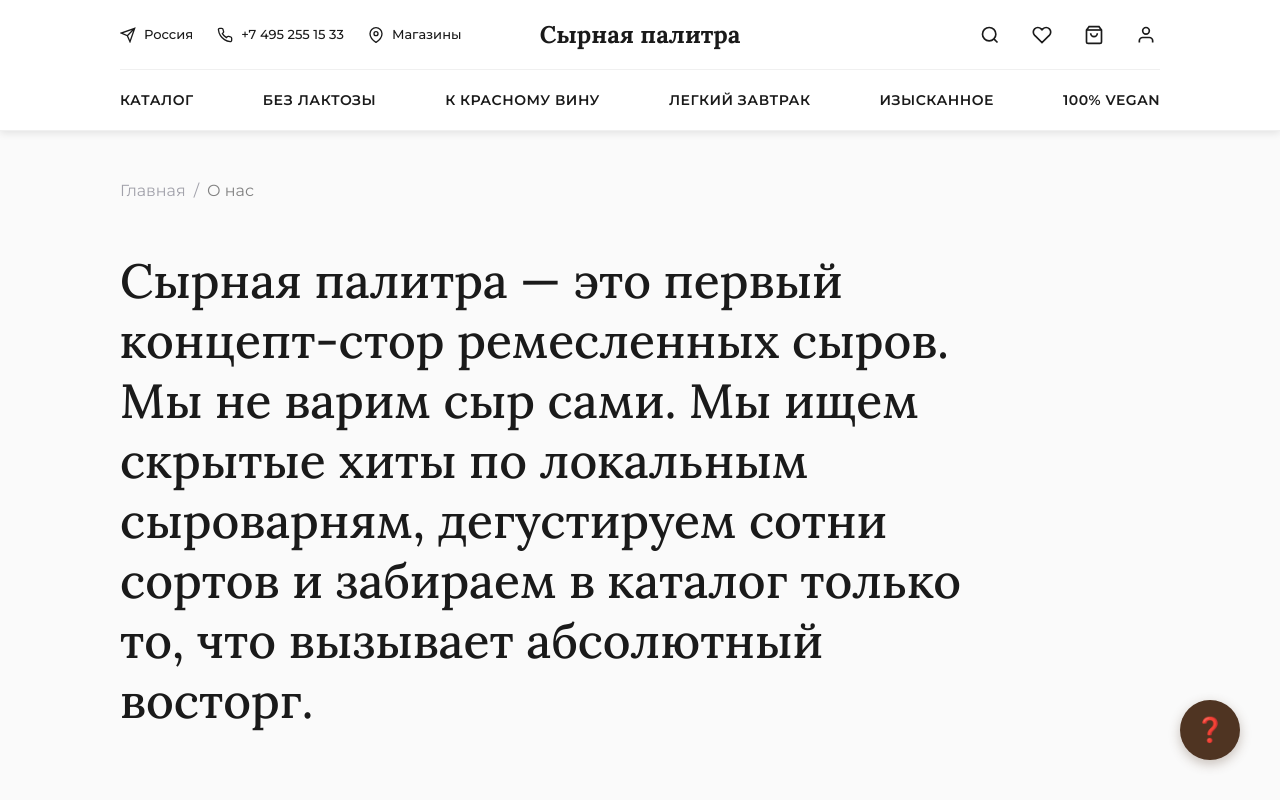
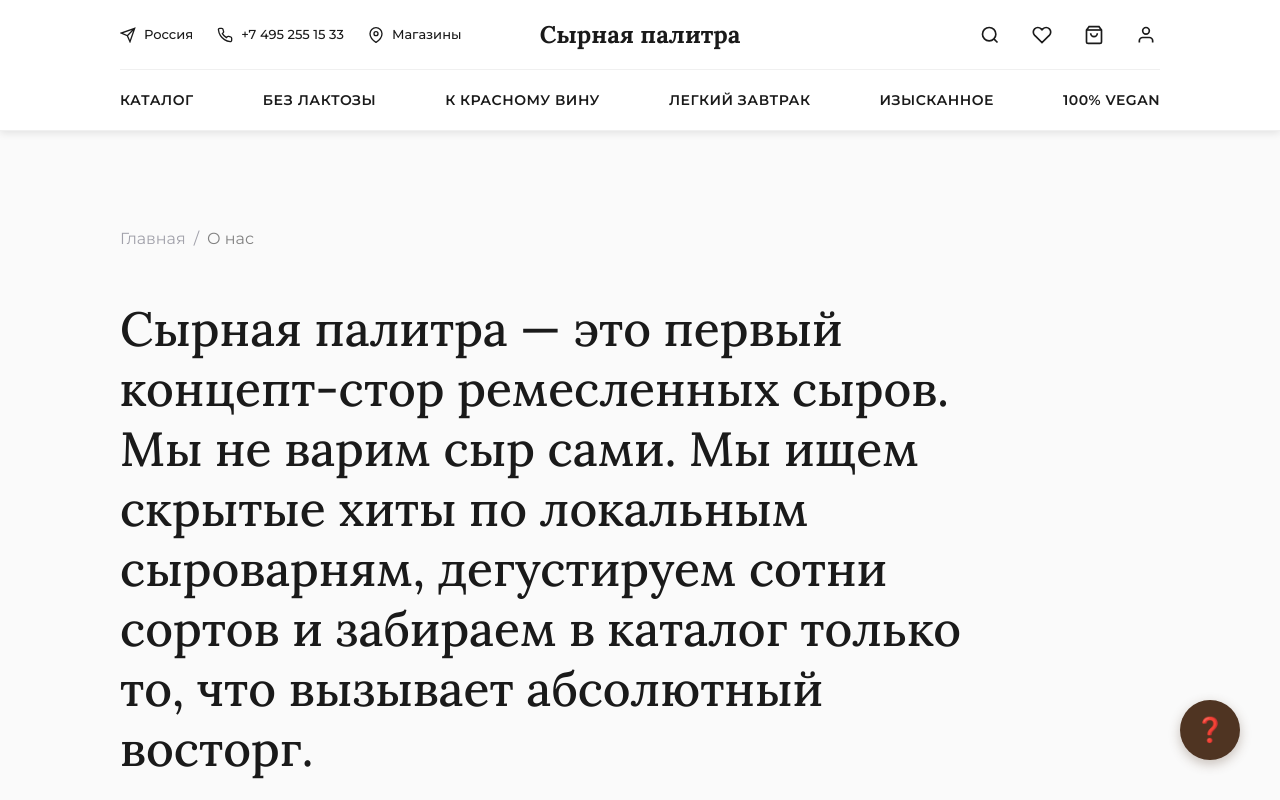
Before and after one commit to Ant1hype/interfaces_programs_systems_finally_task, a React (Vite) app: page /about in a window 1280 px wide. Shown: the top 800 px of the page. Built offline with nearby package versions, Linux system fonts and the light colour scheme.

Commit message:
about: exact 154px bottom padding

```diff
--- a/src/pages/About.jsx
+++ b/src/pages/About.jsx
@@ -52,7 +52,7 @@
 
 export default function About() {
   return (
-    <div className="w-full px-4 sm:px-6 md:px-8 lg:px-12 xl:px-[120px] 2xl:px-[120px] max-w-[1920px] mx-auto py-8 md:py-12 text-neutral-900-alt">
+    <div className="w-full px-4 sm:px-6 md:px-8 lg:px-12 xl:px-[120px] 2xl:px-[120px] max-w-[1920px] mx-auto pt-16 md:pt-24 pb-[154px] text-neutral-900-alt">
       {/* Крошки */}
       <nav aria-label="Хлебные крошки" className="flex items-center space-x-2 font-montserrat text-[16px] text-neutral-400 mb-8 md:mb-12">
         <Link to="/" className="text-neutral-400 hover:text-neutral-600 transition-colors">
```
Also changed, not shown: 5 other files (tests, documents, lock files or other folders).
